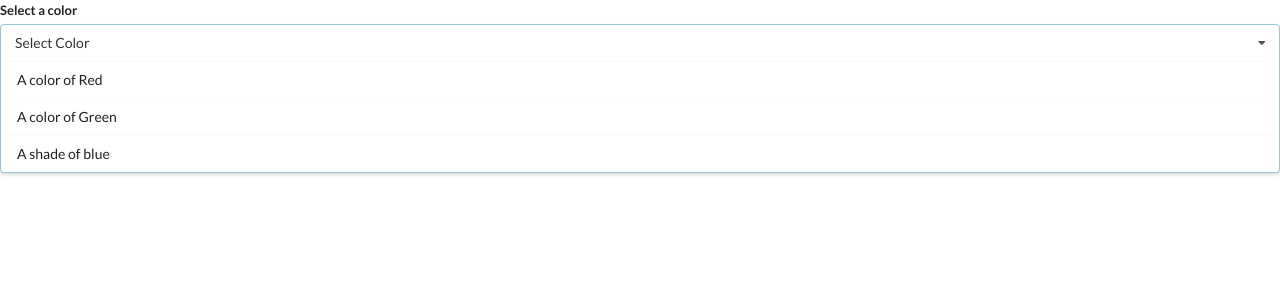
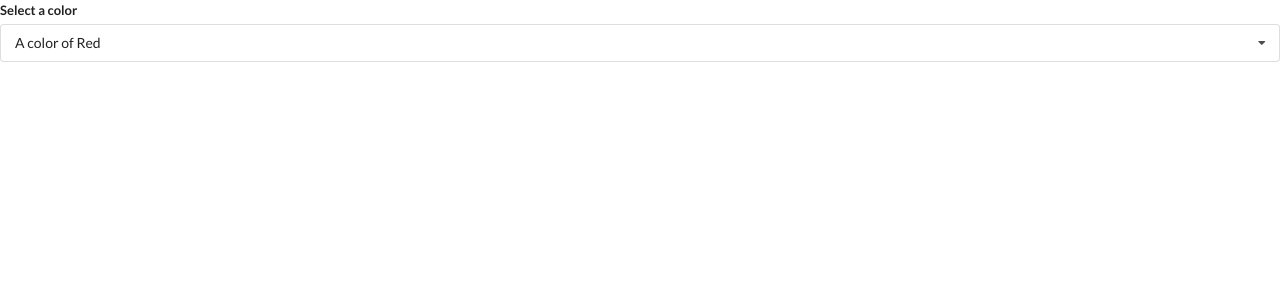
Before and after one commit to Saadulkhaf/React, a React (Create React App) app in the folder widgets/: page / in a window 1280 px wide. Shown: the top 300 px of the page. Built offline with nearby package versions, Linux system fonts and the light colour scheme.

Commit message:
toggling css classes based on state

```diff
--- a/widgets/src/App.js
+++ b/widgets/src/App.js
@@ -1,4 +1,4 @@
-import React from "react";
+import React, { useState } from "react";
 import Accordion from "./components/Accordion";
 import Search from "./components/Search";
 import Dropdown from "./components/Dropdown";
@@ -34,11 +34,16 @@ const options = [
 ];
 
 export default () => {
+  const [selected, setSelected] = useState(options[0]);
   return (
     <div>
       {/* <Accordion items={items} /> */}
       {/* <Search /> */}
-      <Dropdown options={options} />
+      <Dropdown
+        selected={selected}
+        onSelectedChange={setSelected}
+        options={options}
+      />
     </div>
   );
 };
--- a/widgets/src/components/Dropdown.js
+++ b/widgets/src/components/Dropdown.js
@@ -1,9 +1,18 @@
-import React from "react";
+import React, { useState } from "react";
 
-const Dropdown = ({ options }) => {
+const Dropdown = ({ options, selected, onSelectedChange }) => {
+  const [open, setOpen] = useState(false);
+
   const renderedOptions = options.map((option) => {
+    if (option.value === selected.value) {
+      return null;
+    }
     return (
-      <div key={option.value} className="item">
+      <div
+        onClick={() => onSelectedChange(option)}
+        key={option.value}
+        className="item"
+      >
         {option.label}
       </div>
     );
@@ -12,10 +21,15 @@ const Dropdown = ({ options }) => {
     <div className="ui form">
       <div className="field">
         <label className="label">Select a color</label>
-        <div className="ui selection dropdown visible active">
+        <div
+          onClick={() => setOpen(!open)}
+          className={`ui selection dropdown ${open ? "visible active" : ""}`}
+        >
           <i className="dropdown icon"></i>
-          <div className="text"> Select Color</div>
-          <div className="menu visible transition">{renderedOptions}</div>
+          <div className="text"> {selected.label}</div>
+          <div className={`menu ${open ? "visible transition" : ""}`}>
+            {renderedOptions}
+          </div>
         </div>
       </div>
     </div>
```
